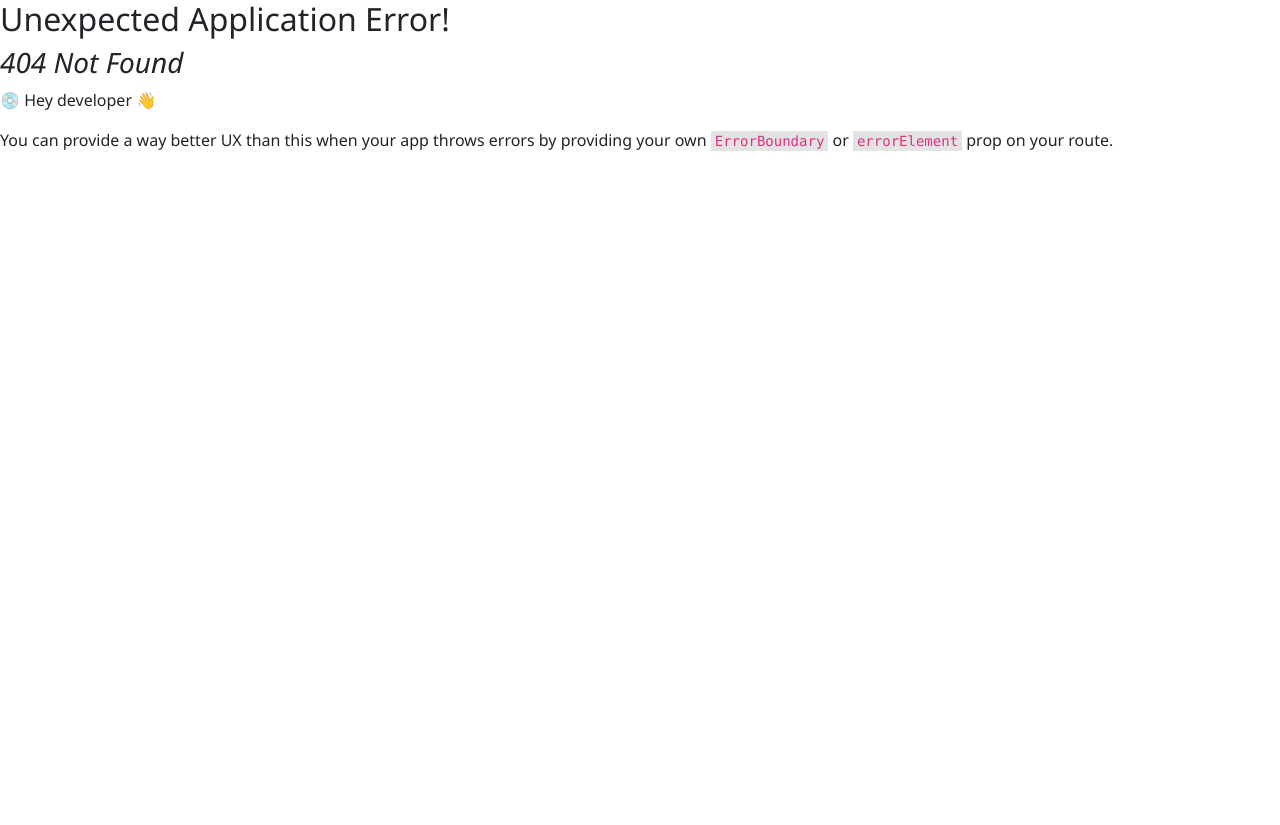
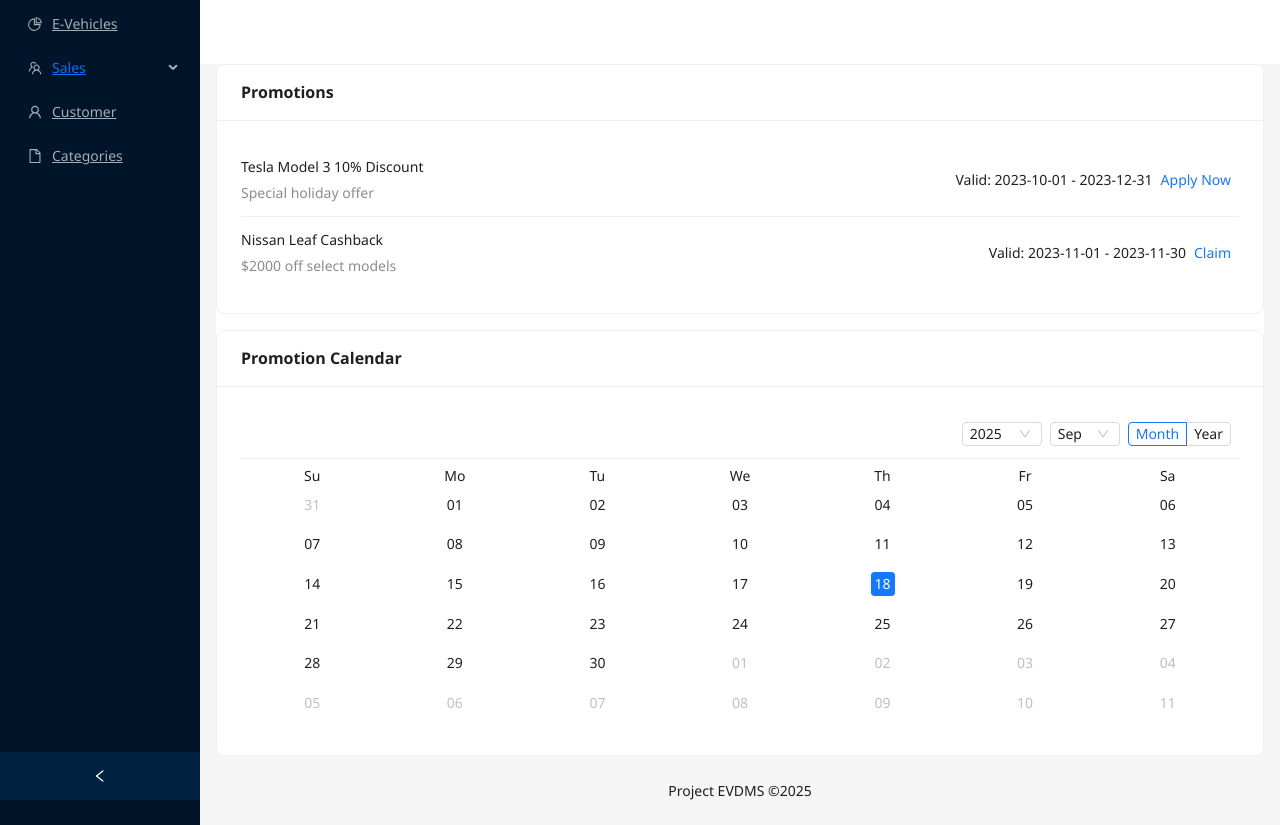
Before and after one commit to teadev2002/FE_SWP_EVDMS_FALL_2025, a React (Vite) app: page /dashboard/sales in a window 1280 px wide. Before the commit this address had no page. Before the commit the page ends 800 px from the top, so only its background shows below. Built offline with nearby package versions, Linux system fonts and the light colour scheme.

Commit message:
fix UI, url

```diff
--- a/src/components/dashboard/index.jsx
+++ b/src/components/dashboard/index.jsx
@@ -17,12 +17,25 @@ function getItem(label, key, icon, children) {
     label: <Link to={key}>{label}</Link>,
   };
 }
+// const items = [
+//   getItem('E-Vehicles', 'vehicle', <PieChartOutlined />),
+//   getItem('Sales', 'sales', <TeamOutlined />),
+//   getItem('Overview', 'overview', <UserOutlined />),
+//   getItem('Agreements', 'agreements', <DesktopOutlined />),
+//   getItem('Categories', 'category', <FileOutlined />),
+// ];
+
 const items = [
-  getItem('Overview', 'overview', <UserOutlined />),
   getItem('E-Vehicles', 'vehicle', <PieChartOutlined />),
-  getItem('Agreements', 'agreements', <DesktopOutlined />),
+  getItem('Sales', 'sales', <TeamOutlined />, [
+    getItem('Promotions', 'sales/promotions', <FileOutlined />),
+    getItem('Agreements', 'sales/agreements', <UserOutlined />)
+  ],
+
+),
+  getItem('Customer', 'customer', <UserOutlined />),
+  // getItem('Agreements', 'agreements', <DesktopOutlined />),
   getItem('Categories', 'category', <FileOutlined />),
-
 ];
 const Dashboard = () => {
   const [collapsed, setCollapsed] = useState(false);
@@ -38,10 +51,10 @@ const Dashboard = () => {
       <Layout>
         <Header style={{ padding: 0, background: colorBgContainer }} />
         <Content style={{ margin: '0 16px' }}>
-          <Breadcrumb style={{ margin: '16px 0' }} items={[{ title: 'Manage System' },]} />
+
           <div
             style={{
-              padding: 24,
+              padding: 0,
               minHeight: 360,
               background: colorBgContainer,
               borderRadius: borderRadiusLG,
@@ -51,7 +64,7 @@ const Dashboard = () => {
           </div>
         </Content>
         <Footer style={{ textAlign: 'center' }}>
-          Ant Design ©{new Date().getFullYear()} Created by Ant UED
+        Project EVDMS ©{new Date().getFullYear()}
         </Footer>
       </Layout>
     </Layout>
--- /dev/null
+++ b/src/pages/dealerStaffManager/sale/ManageSale.jsx
@@ -0,0 +1,14 @@
+import React from 'react'
+import Promotions from './Promotions'
+
+const ManageSale = () => {
+  return (
+    <>
+
+    <Promotions />
+    </>
+
+  )
+}
+
+export default ManageSale
--- /dev/null
+++ b/src/pages/dealerStaffManager/sale/Promotions.jsx
@@ -0,0 +1,81 @@
+import React, { useCallback } from 'react';
+import { Card, List, Button, Calendar } from 'antd';
+import dayjs from 'dayjs';
+
+// Mock promotions data
+const mockPromotions = [
+  {
+    id: 1,
+    title: 'Tesla Model 3 10% Discount',
+    description: 'Special holiday offer',
+    validFrom: '2023-10-01',
+    validTo: '2023-12-31',
+    cta: 'Apply Now',
+  },
+  {
+    id: 2,
+    title: 'Nissan Leaf Cashback',
+    description: '$2000 off select models',
+    validFrom: '2023-11-01',
+    validTo: '2023-11-30',
+    cta: 'Claim',
+  },
+];
+
+const Promotions = () => {
+  // Calendar date cell render for promotions
+  const getListData = useCallback((value) => {
+    const currentDate = dayjs(value.format('YYYY-MM-DD'));
+    return mockPromotions
+      .filter(p => {
+        const from = dayjs(p.validFrom);
+        const to = dayjs(p.validTo);
+        return currentDate.isAfter(from) && currentDate.isBefore(to);
+      })
+      .map(p => ({ content: p.title }));
+  }, []);
+
+  const dateCellRender = useCallback((value) => {
+    const listData = getListData(value);
+    return (
+      <ul style={{ listStyle: 'none', padding: 0, margin: 0 }}>
+        {listData.map((item, idx) => (
+          <li key={idx} style={{ margin: '4px 0', color: '#1890ff' }}>{item.content}</li>
+        ))}
+      </ul>
+    );
+  }, [getListData]);
+
+  return (
+    <>
+      <Card title="Promotions" className="sidebar-card" style={{ marginBottom: 16 }}>
+        <List
+          dataSource={mockPromotions}
+          renderItem={promo => (
+            <List.Item key={promo.id}>
+              <List.Item.Meta
+                title={promo.title}
+                description={promo.description}
+              />
+              <div>
+                <span>Valid: {promo.validFrom} - {promo.validTo}</span>
+                <Button size="small" type="link">{promo.cta}</Button>
+              </div>
+            </List.Item>
+          )}
+          aria-label="Current promotions"
+        />
+      </Card>
+
+      <Card title="Promotion Calendar" className="calendar-card">
+        <Calendar
+          fullscreen={false}
+          dateCellRender={dateCellRender}
+          aria-label="Promotion calendar"
+        />
+      </Card>
+    </>
+  );
+};
+
+export default Promotions;
--- a/src/pages/dealerStaffManager/vehicles/ManageVehicle.jsx
+++ b/src/pages/dealerStaffManager/vehicles/ManageVehicle.jsx
@@ -7,7 +7,6 @@ import React, { useState, useEffect, useMemo, useCallback } from 'react';
 import { Table, Card, Statistic, Button, Calendar, List, Modal, Input, Select, Checkbox, Upload, Slider, Row, Col, Tag, Image } from 'antd';
 import { DownloadOutlined, UploadOutlined } from '@ant-design/icons';
 import '../../../styles/dealerStaffManager/ManageVehicle.scss';
-import dayjs from 'dayjs';
 
 const { Search } = Input;
 const { Option } = Select;
@@ -101,24 +100,24 @@ const mockVehicles = [
 ];
 
 // Mock promotions
-const mockPromotions = [
-  {
-    id: 1,
-    title: 'Tesla Model 3 10% Discount',
-    description: 'Special holiday offer',
-    validFrom: '2023-10-01',
-    validTo: '2023-12-31',
-    cta: 'Apply Now',
-  },
-  {
-    id: 2,
-    title: 'Nissan Leaf Cashback',
-    description: '$2000 off select models',
-    validFrom: '2023-11-01',
-    validTo: '2023-11-30',
-    cta: 'Claim',
-  },
-];
+// const mockPromotions = [
+//   {
+//     id: 1,
+//     title: 'Tesla Model 3 10% Discount',
+//     description: 'Special holiday offer',
+//     validFrom: '2023-10-01',
+//     validTo: '2023-12-31',
+//     cta: 'Apply Now',
+//   },
+//   {
+//     id: 2,
+//     title: 'Nissan Leaf Cashback',
+//     description: '$2000 off select models',
+//     validFrom: '2023-11-01',
+//     validTo: '2023-11-30',
+//     cta: 'Claim',
+//   },
+// ];
 
 const ManageVehicle = () => {
   // States
@@ -130,7 +129,7 @@ const ManageVehicle = () => {
   const [selectedVehicle, setSelectedVehicle] = useState(null);
   const [isCompareModalVisible, setIsCompareModalVisible] = useState(false);
   const [sortConfig, setSortConfig] = useState({ field: null, order: null });
-  const [promotions] = useState(mockPromotions);
+ // const [promotions] = useState(mockPromotions);
 
   // Filter states
   const [brandFilter, setBrandFilter] = useState([]);
@@ -307,27 +306,27 @@ console.log( filteredVehicles);
   };
 
   // Calendar date cell render for promotions
-  const getListData = useCallback((value) => {
-    const currentDate = dayjs(value.format('YYYY-MM-DD'));
-    return promotions
-      .filter(p => {
-        const from = dayjs(p.validFrom);
-        const to = dayjs(p.validTo);
-        return currentDate.isAfter(from) && currentDate.isBefore(to);
-      })
-      .map(p => ({ content: p.title }));
-  }, [promotions]);
+  // const getListData = useCallback((value) => {
+  //   const currentDate = dayjs(value.format('YYYY-MM-DD'));
+  //   return promotions
+  //     .filter(p => {
+  //       const from = dayjs(p.validFrom);
+  //       const to = dayjs(p.validTo);
+  //       return currentDate.isAfter(from) && currentDate.isBefore(to);
+  //     })
+  //     .map(p => ({ content: p.title }));
+  // }, [promotions]);
 
-  const dateCellRender = useCallback((value) => {
-    const listData = getListData(value);
-    return (
-      <ul style={{ listStyle: 'none', padding: 0, margin: 0 }}>
-        {listData.map((item, idx) => (
-          <li key={idx} style={{ margin: '4px 0', color: '#1890ff' }}>{item.content}</li>
-        ))}
-      </ul>
-    );
-  }, [getListData]);
+  // const dateCellRender = useCallback((value) => {
+  //   const listData = getListData(value);
+  //   return (
+  //     <ul style={{ listStyle: 'none', padding: 0, margin: 0 }}>
+  //       {listData.map((item, idx) => (
+  //         <li key={idx} style={{ margin: '4px 0', color: '#1890ff' }}>{item.content}</li>
+  //       ))}
+  //     </ul>
+  //   );
+  // }, [getListData]);
 
   // Detail modal content
   const detailContent = selectedVehicle ? (
@@ -379,7 +378,7 @@ console.log( filteredVehicles);
 
       <Row gutter={16}>
         {/* Main content: Filters, Search, Table */}
-        <Col xs={24} lg={16}>
+        <Col xs={24} lg={24}>
           <Card title="Vehicle Catalog" className="main-card">
             {/* Global Search */}
             <Search
@@ -481,7 +480,7 @@ console.log( filteredVehicles);
         </Col>
 
         {/* Sidebar: Promotions and Calendar */}
-        <Col xs={24} lg={8}>
+        {/* <Col xs={24} lg={8}>
           <Card title="Promotions" className="sidebar-card" style={{ marginBottom: 16 }}>
             <List
               dataSource={promotions}
@@ -508,7 +507,7 @@ console.log( filteredVehicles);
               aria-label="Promotion calendar"
             />
           </Card>
-        </Col>
+        </Col> */}
       </Row>
 
       {/* Detail Modal */}
```
Also changed, not shown: src/App.jsx (+20 -8 lines).
